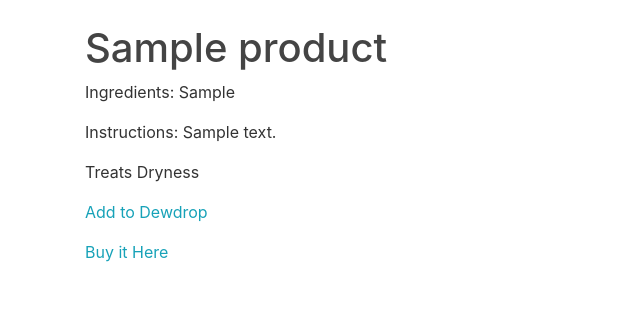
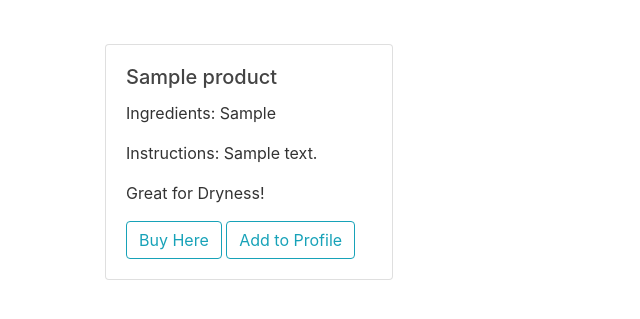
Before and after one commit to Kristinboyd/therealdewdrop, a Django app: page /products/ in a window 1280 px wide. Shown: the part 56-375 px from the top of the page, without its empty margins (0-640 px from the left). Run offline with Django 3.2, Linux system fonts and the light colour scheme; tables that the repository leaves empty hold one stand-in row (values such as "Sample post"); parts of the project's set-up code (start-up, migrations or seed data) failed here and were passed over; some libraries are stand-ins or nearby versions.

Commit message:
Add cards to products url

```diff
--- a/products/templates/products/products.html
+++ b/products/templates/products/products.html
@@ -5,14 +5,20 @@
     <html>
         <title>Products</title>
         <body>
-            {% for product in products %}
-                <h1>{{ product.name }}</h1>
-                <p> Ingredients: {{ product.ingredients }}</p>
-                <p> Instructions: {{ product.description }}</p>
-                <p> Treats {{ product.treatment_type }} </p>
-                <p><a href='{{ product.add_to_profile }}'> Add to Dewdrop</a></p>
-                <a href='{{ product.link }}'> Buy it Here</a>
-            {% endfor %}
+            <div class="card-body">
+                {% for product in products %}
+                <div class="card" style="width: 18rem;">
+                  <div class="card-body">
+                    <h5 class="card-title">{{ product.name }} </h5>
+                    <p class="card-text">Ingredients: {{ product.ingredients }}</p>
+                    <p class="card-text">Instructions: {{ product.description }}</p>
+                    <p class="card-text">Great for {{ product.treatment_type }}!</p>
+                    <a href="{{ product.link }}" class="btn btn-outline-info">Buy Here</a>
+                    <a href="" class="btn btn-outline-info">Add to Profile</a>
+                  </div>
+                </div>
+                {% endfor %}
+              </div>
         </body>
     </html>
 {% endblock content %}
--- a/users/templates/users/profile.html
+++ b/users/templates/users/profile.html
@@ -11,11 +11,10 @@
             {% for product in products %}
             <div class="card" style="width: 18rem;">
               <div class="card-body">
-                <h5 class="card-title">💧 {{ product.name }} 💧</h5>
+                <h5 class="card-title">{{ product.name }} </h5>
                 <p class="card-text">Ingredients: {{ product.ingredients }}</p>
                 <p class="card-text">Instructions: {{ product.description }}</p>
                 <p class="card-text">Great for {{ product.treatment_type }}!</p>
-                <a href="{{ product.link }}" class="btn btn-outline-info">Buy Here</a>
               </div>
             </div>
             {% endfor %}
```
